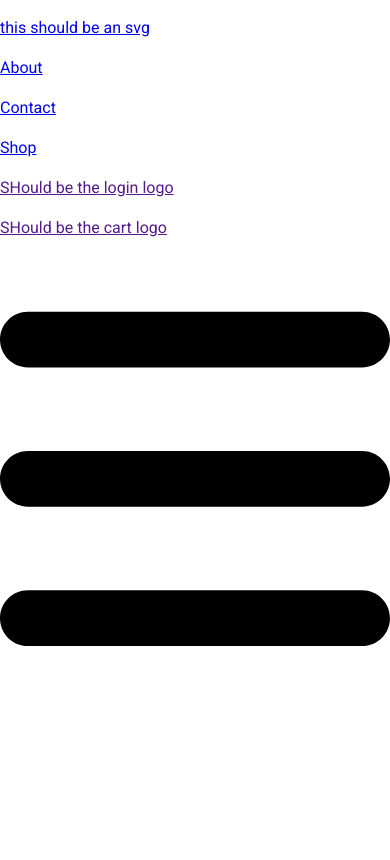
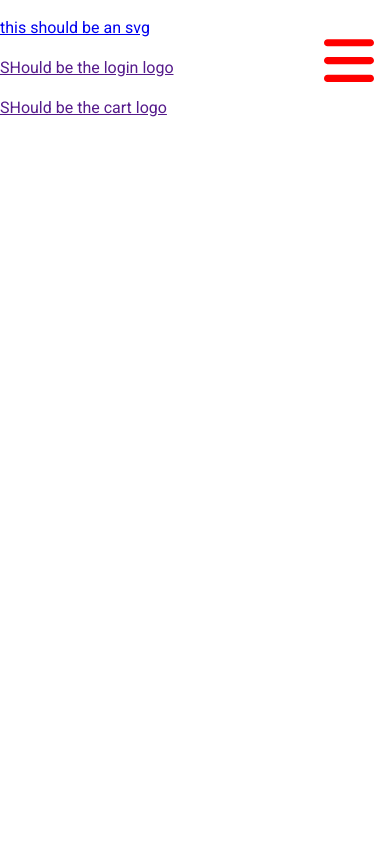
Before and after one commit to Shane-Donlon/ci-pp5-bobs-and-babs, a Django app: page / in a window 390 px wide. Run offline with Django 4.2, Linux system fonts and the light colour scheme.

Commit message:
style script add nav bar stylign

```diff
--- a/bobs/static/css/base.css
+++ b/bobs/static/css/base.css
@@ -54,3 +54,57 @@ h6 {
   background-color: black;
   color: white;
 }
+
+.dipslay-none {
+  display: none;
+}
+
+@media (width <= 600px) {
+  .nav-ul {
+    margin-block: 0;
+    position: absolute;
+    bottom: 0;
+    top: 0;
+    height: 100vh;
+    width: 50vw;
+    padding-block: 3em;
+    background-color: white;
+    display: grid;
+    transform: translateX(-100%);
+    transition: transform 100ms ease-in-out;
+  }
+
+  .nav-open {
+    transform: translateX(0);
+    transition: transform 100ms ease-in-out;
+  }
+
+  body :has(.nav-open) {
+    overflow: hidden;
+  }
+
+  .nav-btn {
+    --nav-size: 50px;
+    position: absolute;
+    top: 0;
+    right: 16px;
+    height: var(--nav-size);
+    width: var(--nav-size);
+    padding-block: 1em;
+  }
+
+  .nav-btn > svg {
+    fill: red;
+  }
+}
+
+@media (width > 600px) {
+  .nav-ul {
+    display: flex;
+    gap: 1em;
+  }
+
+  .nav-btn {
+    display: none;
+  }
+}
--- a/bobs/static/javascript/base.js
+++ b/bobs/static/javascript/base.js
@@ -0,0 +1,27 @@
+const menuBtn = document.querySelector(".nav-btn");
+const navUl = document.querySelector(".nav-ul");
+
+const onTransitionEnd = (e) => {
+  navUl.setAttribute("aria-hidden", "");
+};
+
+menuBtn.addEventListener("click", (e) => {
+  navUl.classList.toggle("nav-open");
+
+  if (navUl.classList.contains("nav-open")) {
+    navUl.removeAttribute("aria-hidden");
+    // Remove the event listener when the nav is open
+    navUl.removeEventListener("transitionend", onTransitionEnd);
+  }
+  if (!navUl.classList.contains("nav-open")) {
+    // Add the event listener when the nav is closed
+    navUl.addEventListener("transitionend", onTransitionEnd);
+  }
+});
+
+window.addEventListener("DOMContentLoaded", () => {
+  const width = window.innerWidth;
+  if (width <= 600) {
+    navUl.setAttribute("aria-hidden", "");
+  }
+});
```
